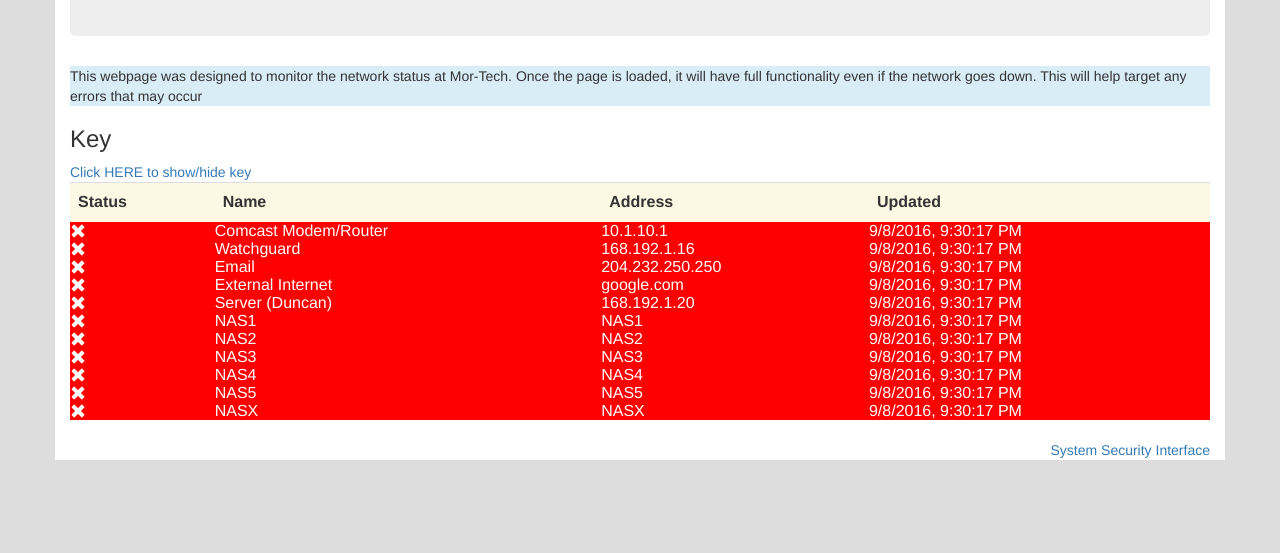
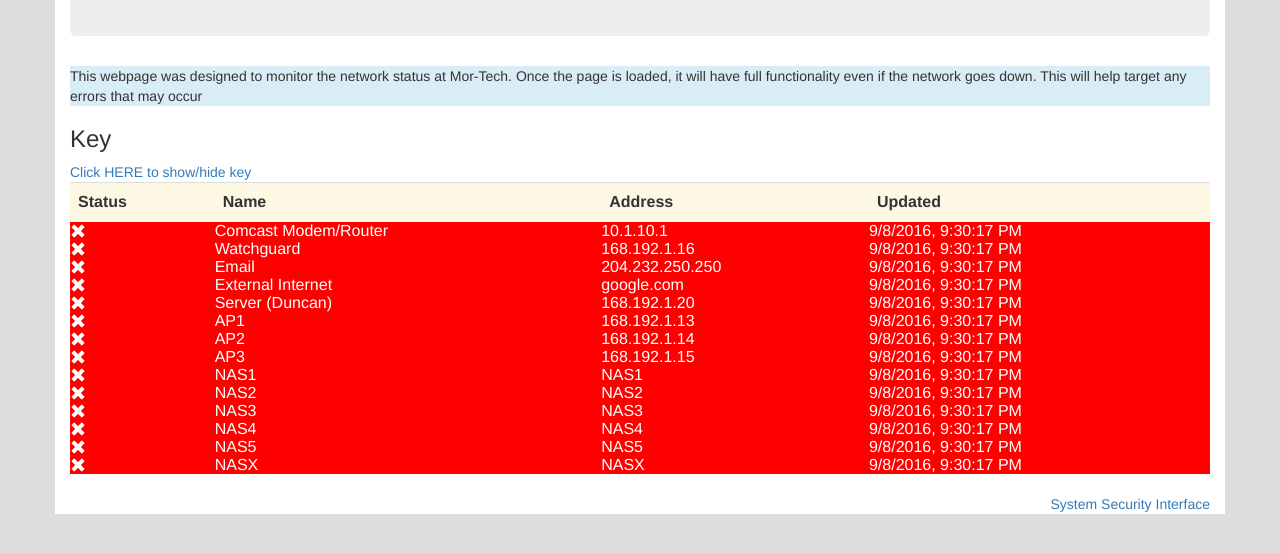
Before and after one commit to thekakester/netstatus, a plain HTML site: page index.html in a window 1280 px wide. Shown: the part 123-676 px from the top of the page. Drawn offline with Linux system fonts and the light colour scheme; no server answers.

Commit message:
Added APs to the tracking list

```diff
--- a/index.html
+++ b/index.html
@@ -10,6 +10,9 @@
 						['Email', '204.232.250.250'],
 						['External Internet', 'google.com'],
 						['Server (Duncan)','168.192.1.20'],
+						['AP1','168.192.1.13', 22],
+						['AP2','168.192.1.14', 22],
+						['AP3','168.192.1.15', 22],
 						//['WIFI Shop', '168.192.1.11'],
 						//['WIFI Conference', '168.192.1.12'],
 						['NAS1', 'NAS1'],
```
